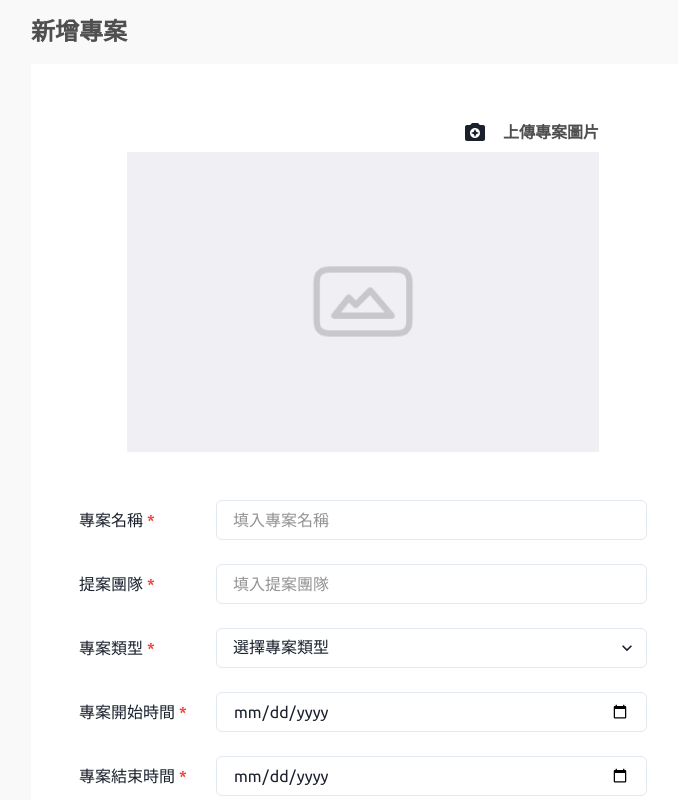
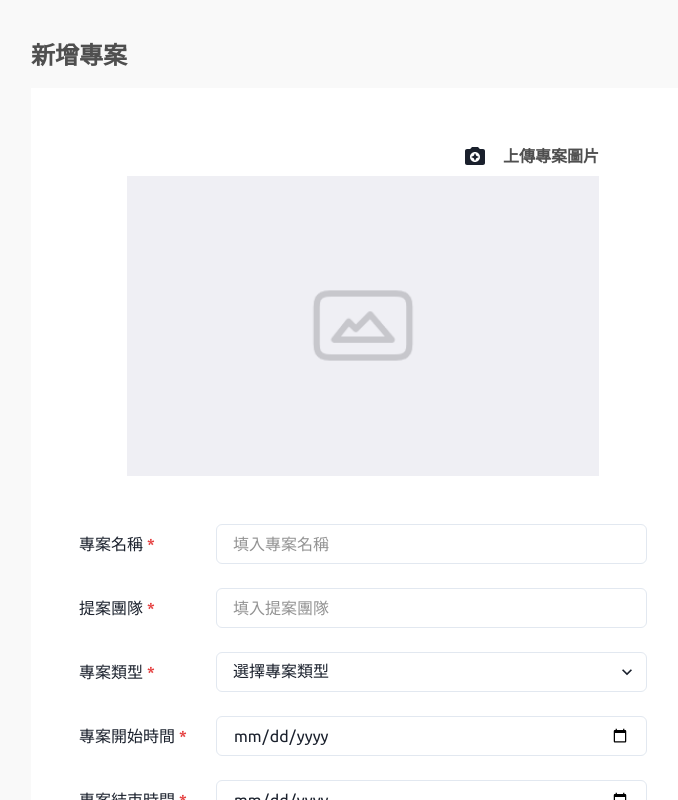
Before and after one commit to gn00678465/TripPlus-admin, a Next.js app: page /admin/project in a window 1280 px wide. Shown: the top 800 px of the page, without its empty margins (277-955 px from the left). Built offline with nearby package versions, Linux system fonts and the light colour scheme.

Commit message:
chore: 調整頁面上下邊距

```diff
--- a/src/pages/admin/project/index.tsx
+++ b/src/pages/admin/project/index.tsx
@@ -117,7 +117,11 @@ export default function AdminProject() {
         <title>新增專案-TripPlus+</title>
       </Head>
       <div className="h-full min-h-screen bg-gray-100">
-        <Container maxW="760px" px={{ base: '4', sm: '6', md: '12' }}>
+        <Container
+          maxW="760px"
+          px={{ base: '4', sm: '6', md: '12' }}
+          py={{ base: '4', sm: '6' }}
+        >
           <h2 className="py-4 text-2xl font-bold text-gray-500">新增專案</h2>
           <Box as="form" onSubmit={handleSubmit(onSubmit)}>
             <div className="flex w-full flex-col gap-y-6 bg-white px-4 py-12 md:p-12">
```
